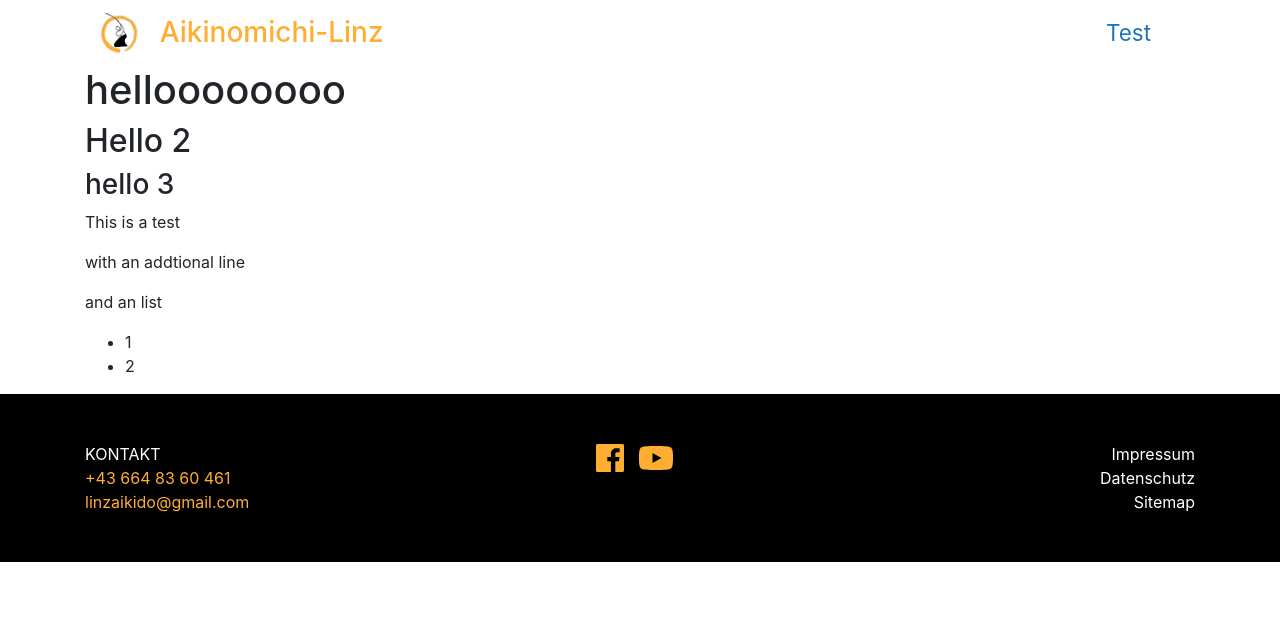
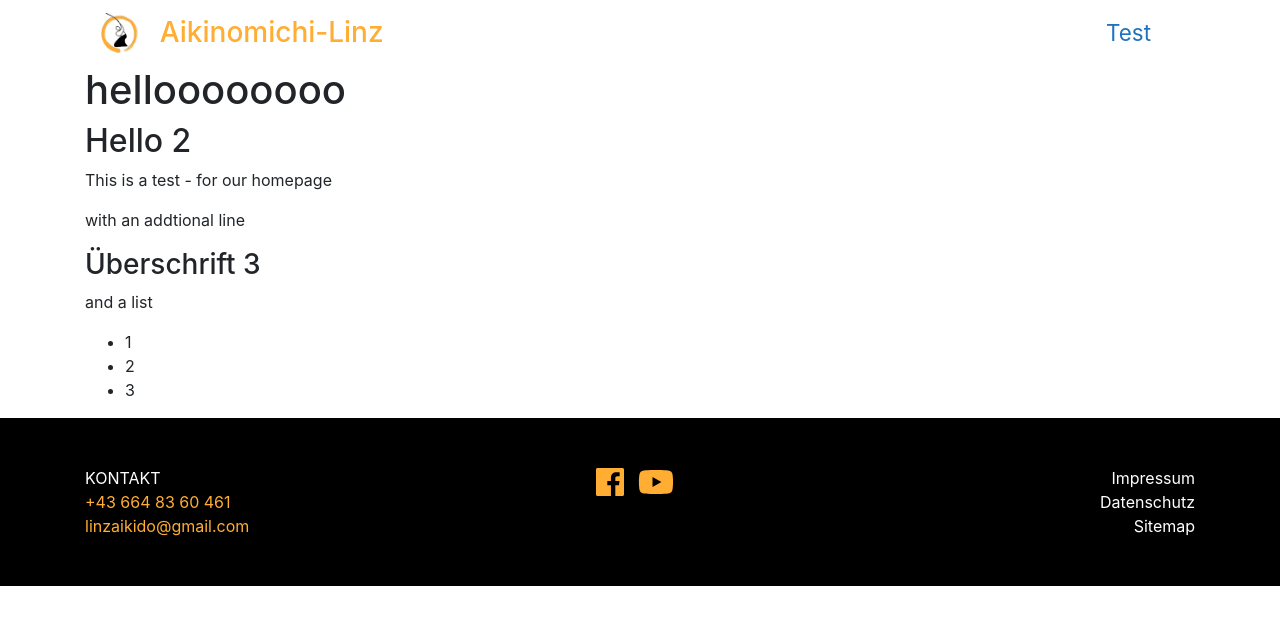
Before and after one commit to TWachs/aikinomichi-linz, a Jekyll site: the page built from test.md, in a window 1280 px wide. Shown: the top 625 px of the page. Built offline with Jekyll 4.4.1, drawn with Linux system fonts in a browser that asks for light colours; nearby versions of some CDN libraries.

Commit message:
Update test.md
zu Testzwecken geändert

```diff
--- a/test.md
+++ b/test.md
@@ -7,14 +7,17 @@ layout: default
 <div class="col" markdown="1">
 # helloooooooo
 ## Hello 2
-### hello 3
-This is a test
+
+This is a test - for our homepage
 
 with an addtional line
 
-and an list
+### Überschrift 3
+
+and a list
 * 1
 * 2
+* 3
 </div>
 </div>
 </div>
```
